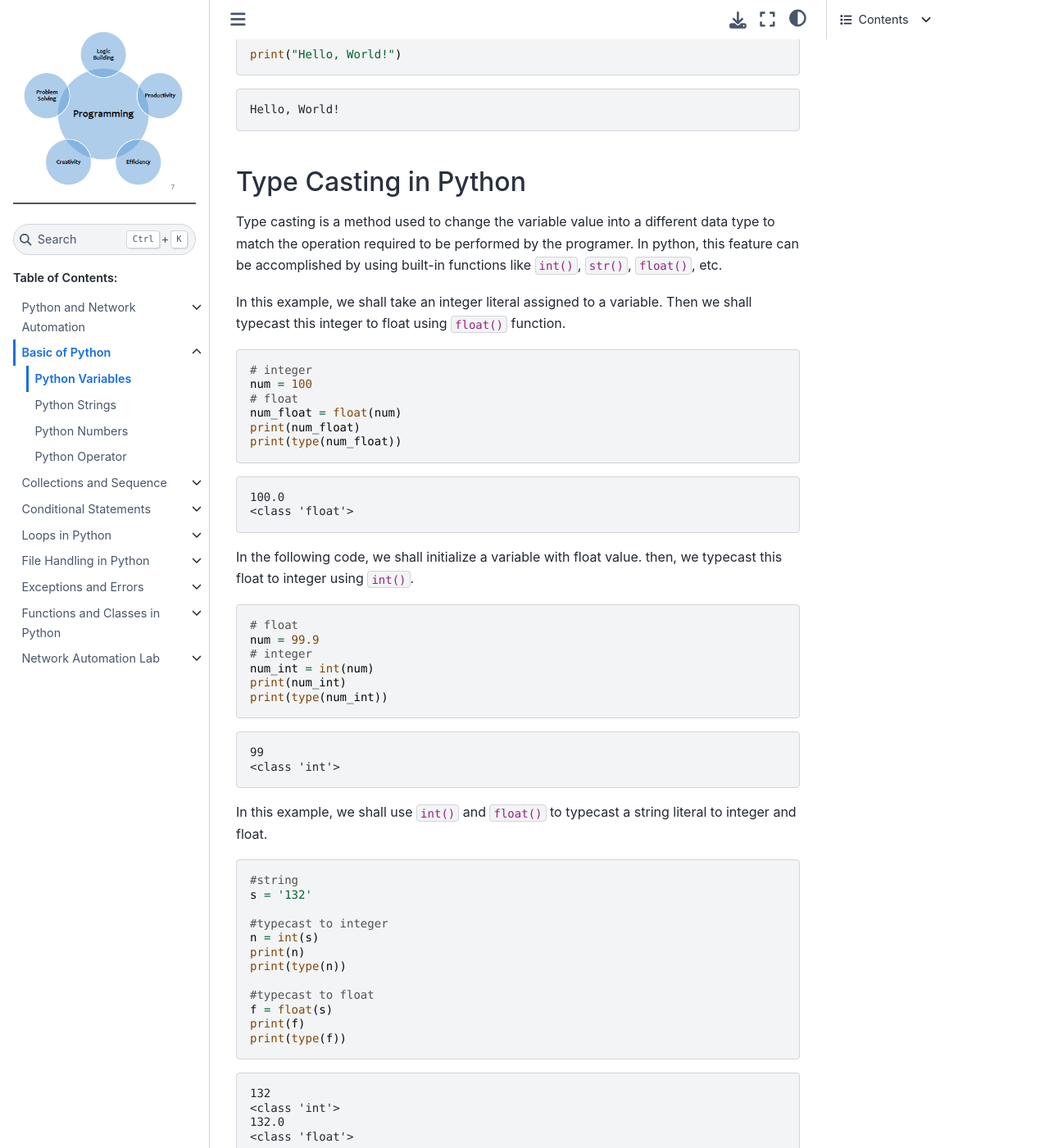
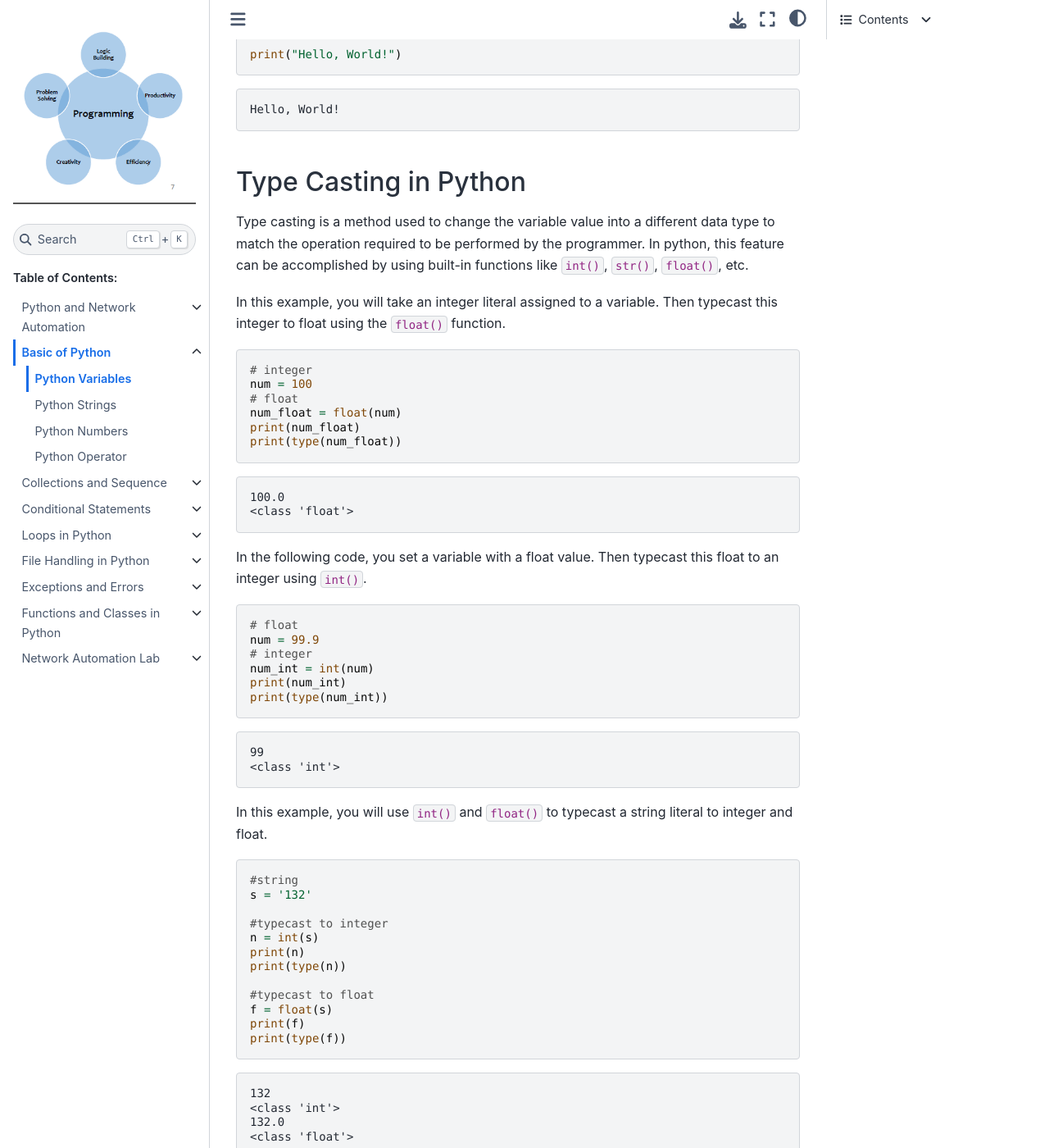
Before and after one commit to sydasif/python-book, a Sphinx documentation site: the page built from docs/source/02_basic/01_variable.md, in a window 1280 px wide and 1400 px high, scrolled down 2384 px. Shown: the whole window at 82% size. Built offline with Sphinx 7.4.7 and the Sphinx Book theme 1.1.4, drawn with Linux system fonts in a browser that asks for light colours; some of the changed text lies outside the part shown.

Commit message:
update grammer in ch 2

`````diff
--- a/docs/source/02_basic/01_variable.md
+++ b/docs/source/02_basic/01_variable.md
@@ -51,7 +51,7 @@ print(hostName)
 Router-01
 ```
 
-String variables can be declared either by using single `''` or double quotes `""`.
+String variables can be declared either by using single `' '` or double quotes `" "`.
 
 ```py
 hostName = "Router-01"
@@ -107,9 +107,9 @@ Hello, World!
 
 ## Type Casting in Python
 
-Type casting is a method used to change the variable  value into a different data type to match the operation required to be performed by the programer. In python, this feature can be accomplished by using built-in functions like `int()`, `str()`, `float()`, etc.
+Type casting is a method used to change the variable value into a different data type to match the operation required to be performed by the programmer. In python, this feature can be accomplished by using built-in functions like `int()`, `str()`, `float()`, etc.
 
-In this example, we shall take an integer literal assigned to a variable. Then we shall typecast this integer to float using `float()` function.
+In this example, you will take an integer literal assigned to a variable. Then typecast this integer to float using the `float()` function.
 
 ```py
 # integer
@@ -125,7 +125,7 @@ print(type(num_float))
 <class 'float'>
 ```
 
-In the following code, we shall initialize a variable with float value. then, we typecast this float to integer using `int()`.
+In the following code, you set a variable with a float value. Then typecast this float to an integer using `int()`.
 
 ```py
 # float
@@ -141,7 +141,7 @@ print(type(num_int))
 <class 'int'>
 ```
 
-In this example, we shall use `int()` and `float()` to typecast a string literal to integer and float.
+In this example, you will use `int()` and `float()` to typecast a string literal to integer and float.
 
 ```py
 #string
@@ -166,7 +166,7 @@ print(type(f))
 ```
 
 ````{margin}
-Please note that, if you have decimal point in the string, you cannot typecast that directly to an integer. You should first typecast string to float and then that to integer. Following is a quick code snippet for the same.
+Please note that, if you have decimal point in the string, you cannot typecast that directly to an integer. You should first typecast string to float and then to an integer. Following is a quick code snippet for the same.
 
 ```py
 # String
`````
Also changed, not shown: other parts of docs/source/02_basic/01_variable.md (+4 -4 lines), docs/source/02_basic/02_string.md (+5 -5 lines), docs/source/02_basic/03_number.md (+7 -7 lines), docs/source/02_basic/04_operator.md (+6 -6 lines), docs/source/02_basic/index.md (+3 -3 lines).
